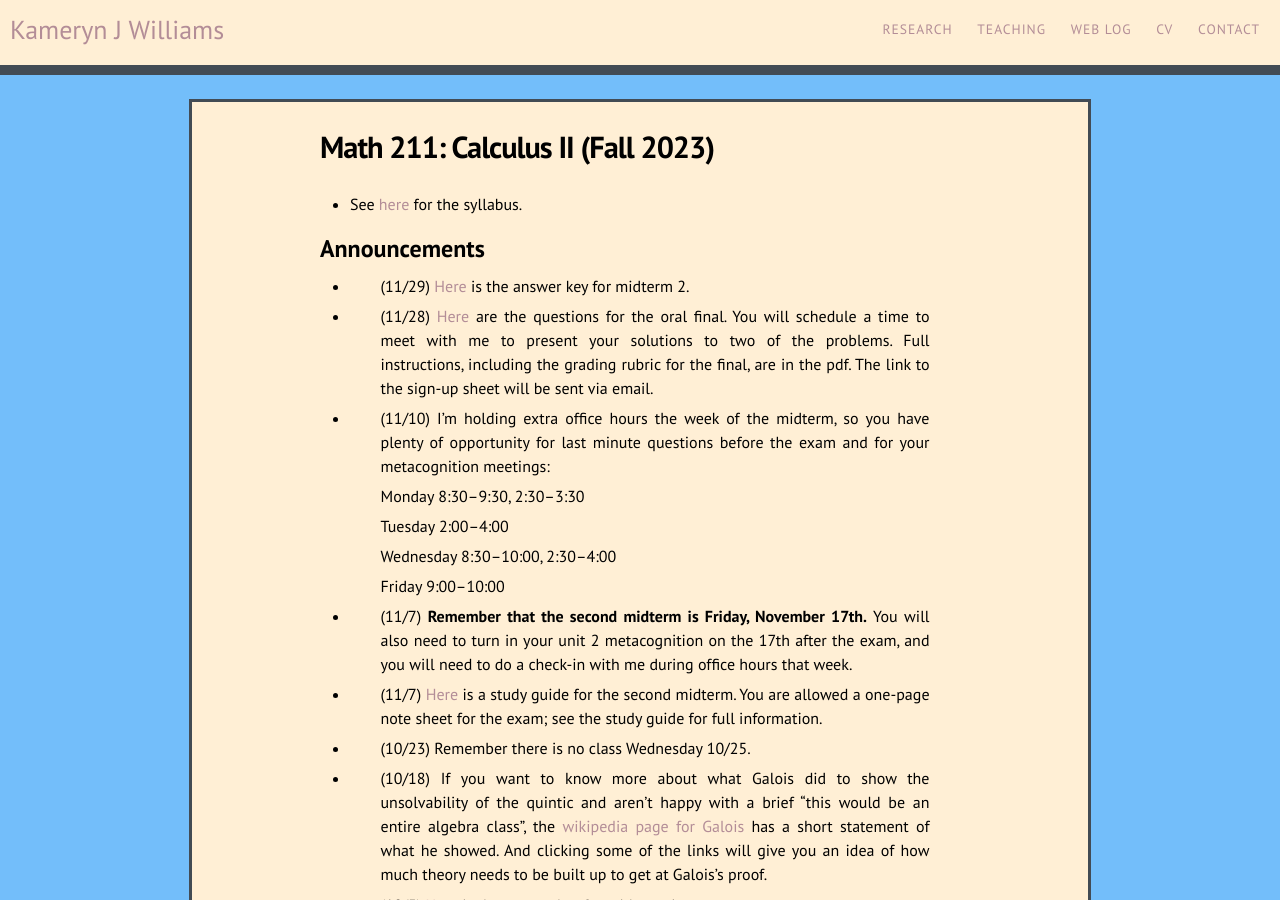
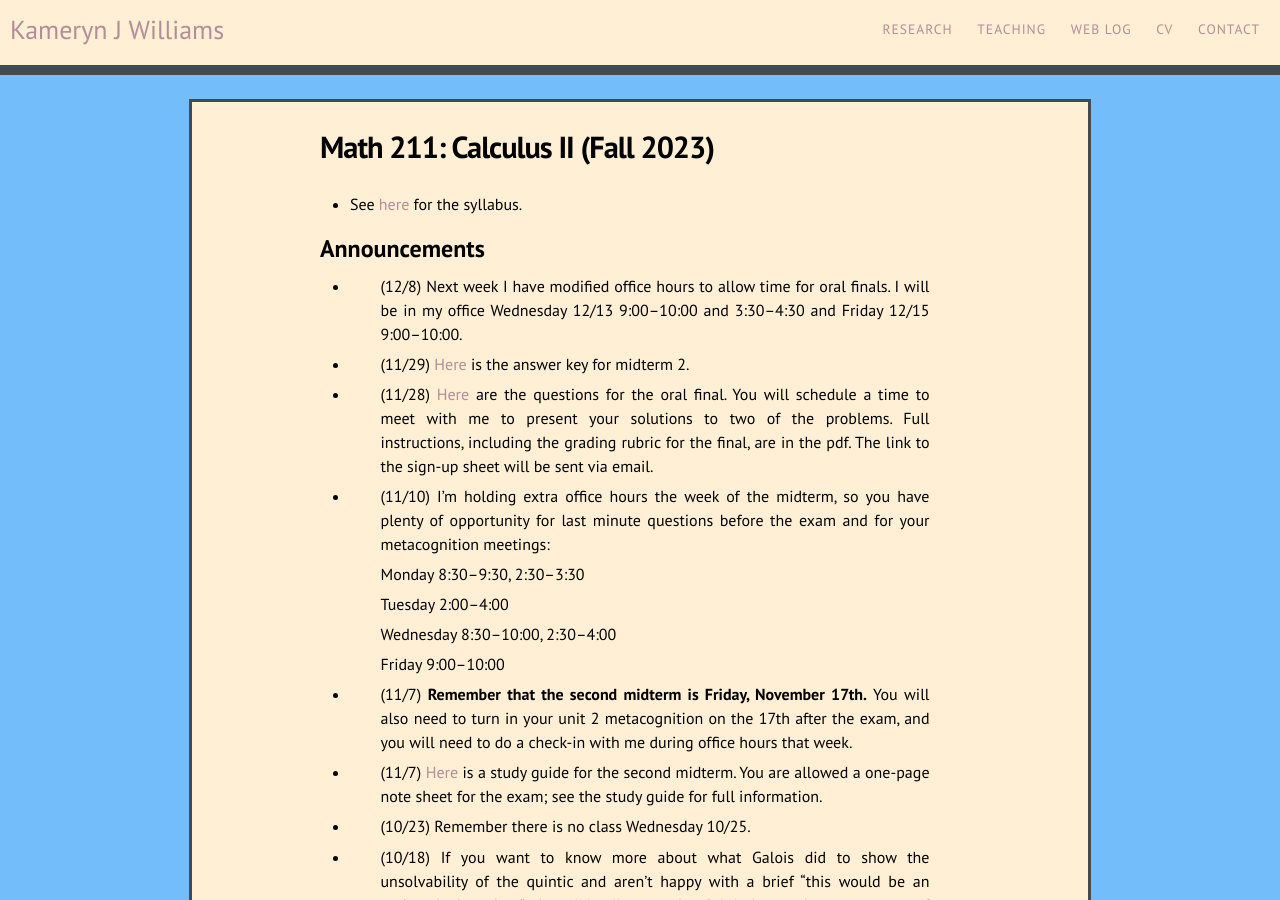
Before and after one commit to kamerynjw/kamerynjw.github.io, a Jekyll site: the page built from teaching/2023/math211.md, in a window 1280 px wide and 900 px high. Built offline with Jekyll 4.4.1, drawn with Linux system fonts in a browser that asks for light colours; nearby versions of some CDN libraries; formulas are drawn with MathJax 3.

Commit message:
office hour info

```diff
--- a/teaching/2023/math211.md
+++ b/teaching/2023/math211.md
@@ -9,6 +9,8 @@ permalink: /teaching/2023/math211/
 
 Announcements
 -------------
+
+* (12/8) Next week I have modified office hours to allow time for oral finals. I will be in my office Wednesday 12/13 9:00–10:00 and 3:30–4:30 and Friday 12/15 9:00–10:00.
 
 * (11/29) [Here]({{ page.url }}e2answers.pdf) is the answer key for midterm 2.
 
```
Also changed, not shown: teaching/2023/math210.md (+2 -0 lines).
